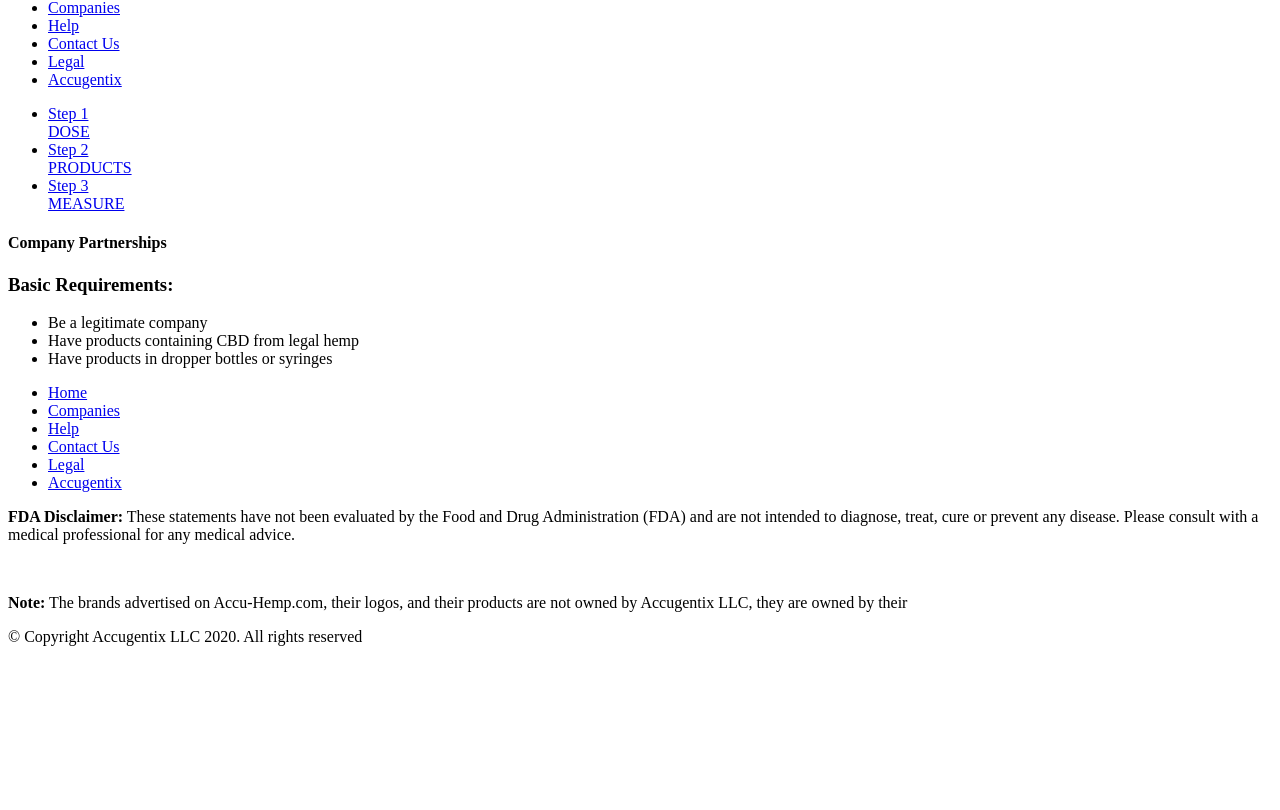
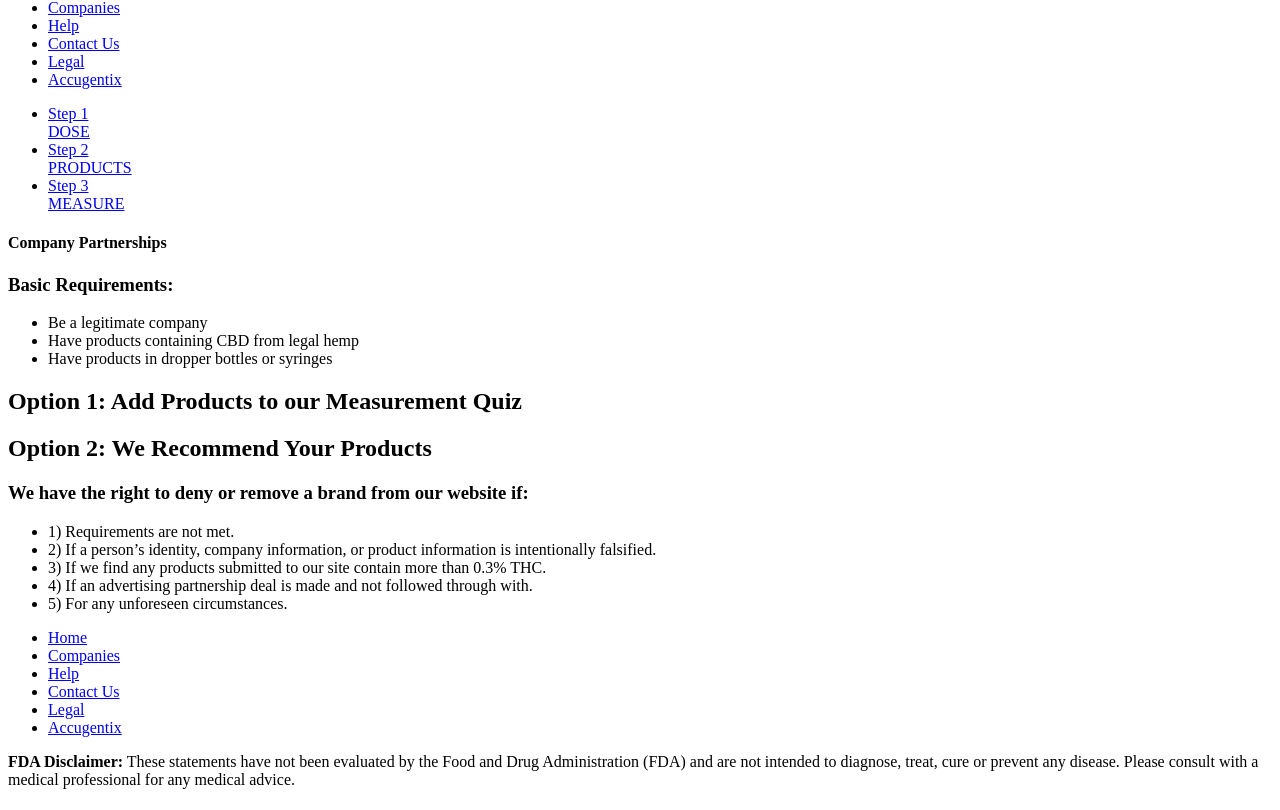
Before and after one commit to cbvargas5/Accu-Hemp, a React app: page /companies in a window 1280 px wide. Shown: the part 347-1157 px from the top of the page. Before the commit the page ends 1009 px from the top, so only its background shows below. Built offline with nearby package versions, Linux system fonts and the light colour scheme; the HTML template or start-up script is replaced by a standard one.

Commit message:
added headers to all sections and completed right to deny section

```diff
--- a/client/src/components/pages/CompaniesPage.jsx
+++ b/client/src/components/pages/CompaniesPage.jsx
@@ -7,7 +7,7 @@ export default function CompaniesPage() {
       <section className="mini-header">
         <h1>Company Partnerships</h1>
       </section>
-      <section className="basic-requirements  underline-sec">
+      <section className="basic-requirements underline-sec">
         <h3>Basic Requirements:</h3>
         <ul>
           <li>
@@ -24,14 +24,23 @@ export default function CompaniesPage() {
           </li>
         </ul>
       </section>
-      <section className="option-1  underline-sec">
+      <section className="option-1 underline-sec">
+        <h2><strong>Option 1:</strong> Add Products to our Measurement Quiz</h2>
 
       </section>
       <section className="option-2 underline-sec">
+        <h2><strong>Option 2:</strong> We Recommend Your Products</h2>
 
       </section>
       <section className="right-to-deny underline-sec">
-
+        <h3>We have the right to deny or remove a brand from our website if:</h3>
+        <ul>
+          <li>1) Requirements are not met.</li>
+          <li>2) If a person’s identity, company information, or product information is intentionally falsified.</li>
+          <li>3) If we find any products submitted to our site contain more than 0.3% THC.</li>
+          <li>4) If an advertising partnership deal is made and not followed through with.</li>
+          <li>5) For any unforeseen circumstances.</li>
+        </ul>
       </section>
     </section>
   )
```
